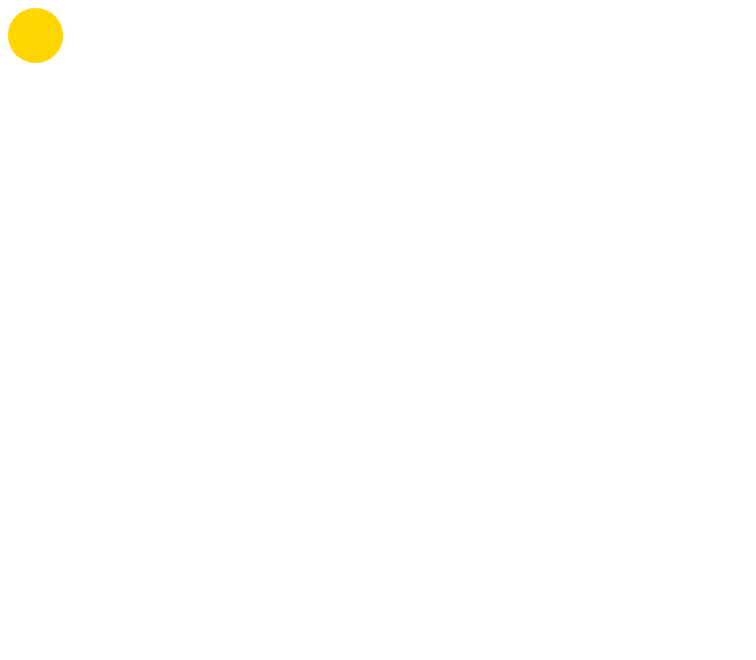
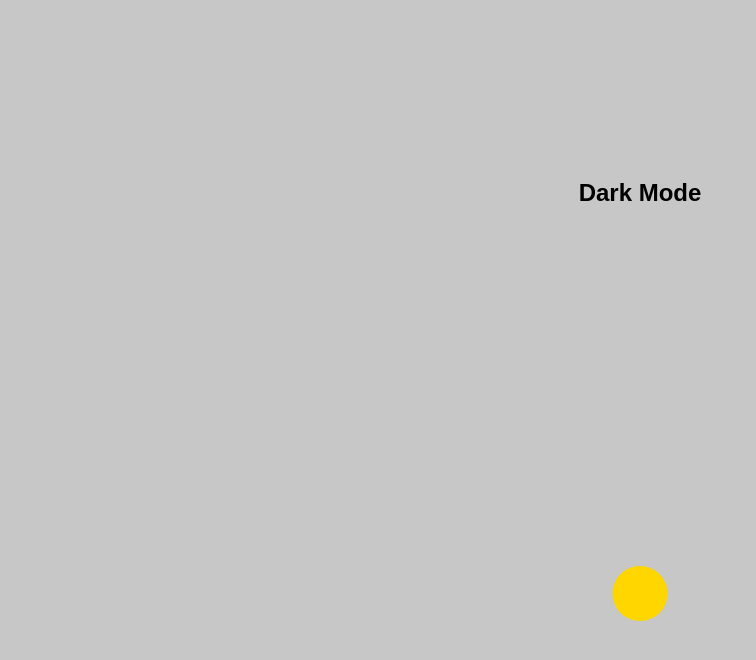
Before and after one commit to markruth2nd/dark-mode-js, a plain HTML site: page index.html in a window 1280 px wide. Shown: the whole page, without its empty margins (0-756 px from the left). Drawn offline with Linux system fonts and the light colour scheme.

Commit message:
Added some styling to the CSS file ready for som animation

```diff
--- a/index.html
+++ b/index.html
@@ -10,9 +10,10 @@
 <body>
 
     <section>
+        <h1>Dark Mode</h1>
     <!-- The below is the sun SVG copied from FIGMA, this is the full moon or sun for when dark mode is off-->
-    <svg width="55" height="55" viewBox="0 0 55 55" fill="none" xmlns="http://www.w3.org/2000/svg">
-        <path d="M55 27.5C55 42.6878 42.6878 55 27.5 55C12.3122 55 0 42.6878 0 27.5C0 12.3122 12.3122 0 27.5 0C42.6878 0 55 12.3122 55 27.5Z" fill="#FFD600"/>
+    <svg id="darkMode" width="55" height="55" viewBox="0 0 55 55" fill="none" xmlns="http://www.w3.org/2000/svg">
+        <path class="sun" d="M55 27.5C55 42.6878 42.6878 55 27.5 55C12.3122 55 0 42.6878 0 27.5C0 12.3122 12.3122 0 27.5 0C42.6878 0 55 12.3122 55 27.5Z" fill="#FFD600"/>
     </section>
 
     <script src="anime.min.js"></script>
--- a/style.css
+++ b/style.css
@@ -0,0 +1,22 @@
+*{
+    margin: 0;
+    padding: 0;
+    box-sizing: border-box;
+}
+
+section{
+    height: 100vh;
+    background-color: rgb(199,199,199);
+    display: flex;
+    justify-content: space-around;
+    align-items: center;
+    flex-direction: column;
+}
+
+svg{
+    cursor: pointer;
+}
+
+body{
+    font-family: sans-serif;
+}
```
